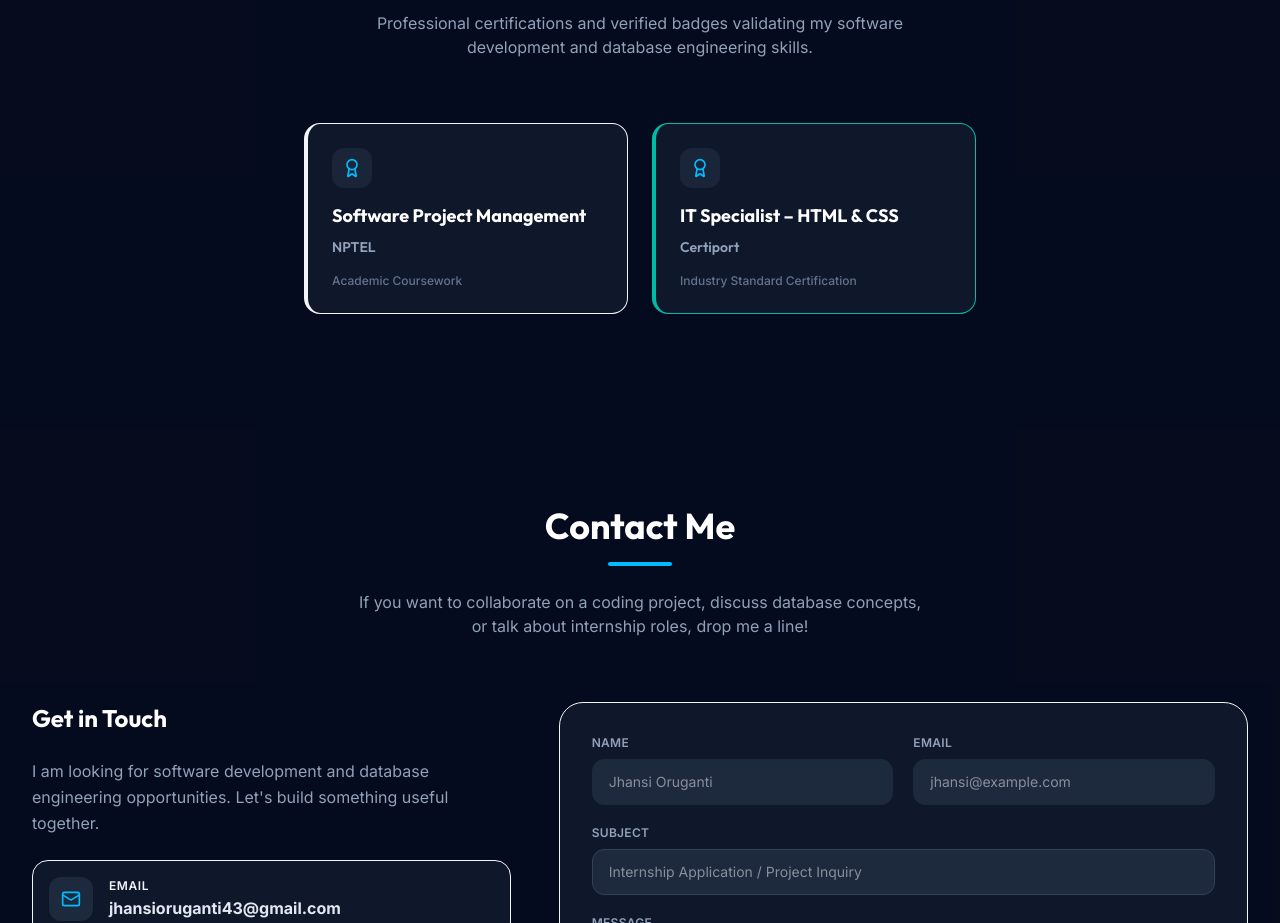
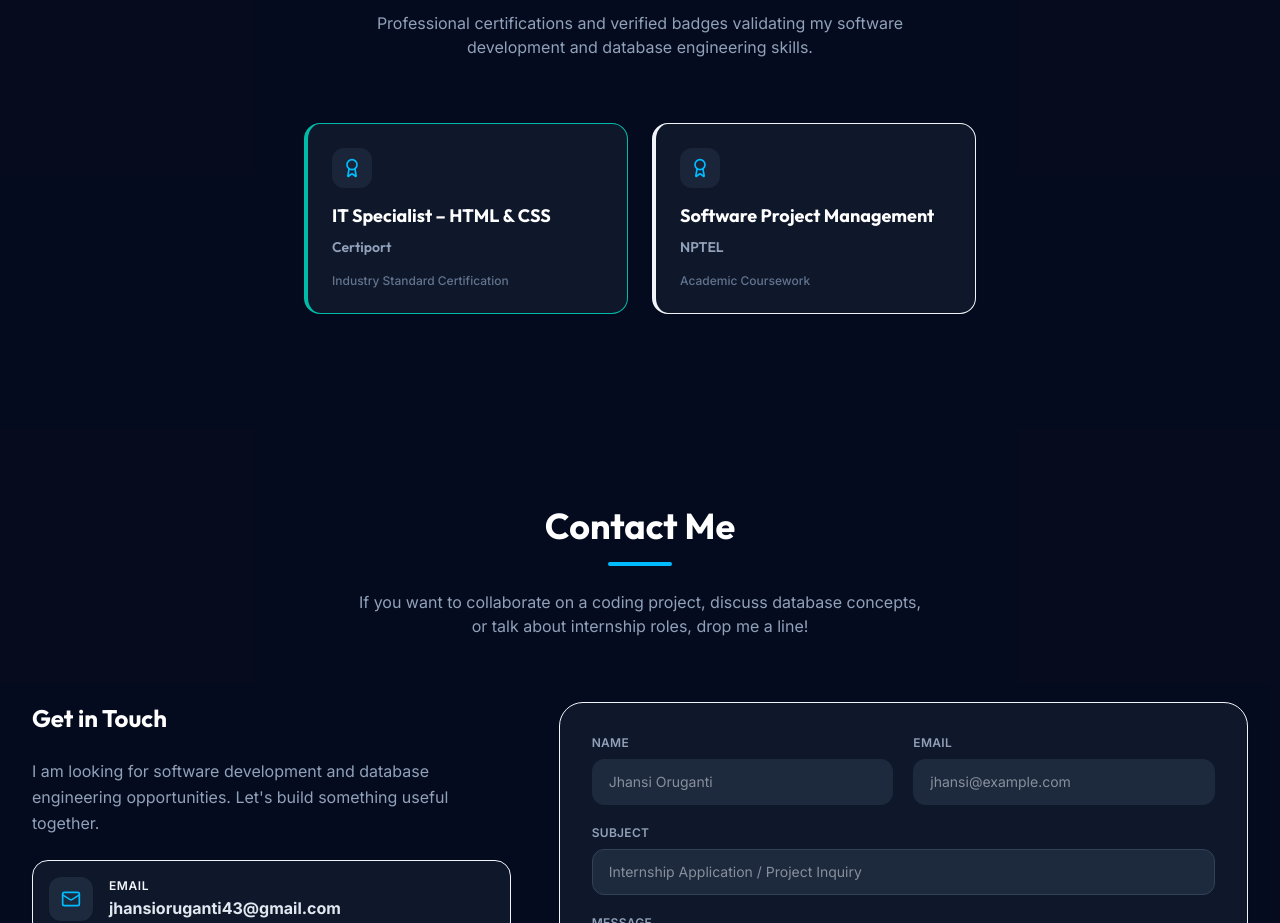
Before and after one commit to JhansiOruganti-43/Portfolio-React, a React (Vite) app: page / in a window 1280 px wide. Shown: the part 5160-6083 px from the top of the page. Built offline with nearby package versions, Linux system fonts and the light colour scheme.

Commit message:
Updated certifications and contact section

```diff
--- a/src/components/Certifications.jsx
+++ b/src/components/Certifications.jsx
@@ -3,6 +3,13 @@ import { motion } from 'framer-motion';
 
 export default function Certifications() {
   const certificationsData = [
+    {
+      title: "IT Specialist – HTML & CSS",
+      issuer: "Certiport",
+      date: "Industry Standard Certification",
+      color: "border-l-4 border-teal-500",
+      link: "",
+    },
     {
       title: "Software Project Management",
       issuer: "NPTEL",
@@ -10,13 +17,7 @@ export default function Certifications() {
       color: "border-l-4 border-purple-500",
       link: "",
     },
-    {
-      title: "IT Specialist – HTML & CSS",
-      issuer: "Certiport",
-      date: "Industry Standard Certification",
-      color: "border-l-4 border-teal-500",
-      link: "",
-    },
+
   ];
 
   return (
--- a/src/components/Contact.jsx
+++ b/src/components/Contact.jsx
@@ -204,7 +204,7 @@ export default function Contact() {
                     Message Sent!
                   </h3>
                   <p className="text-slate-600 dark:text-slate-400 text-sm sm:text-base max-w-sm">
-                    Thank you, Jhansi has received your message and will reach out to you shortly.
+                    Thank you, Jhansi Oruganti has received your message and will reach out to you shortly.
                   </p>
                 </motion.div>
               )}
```
